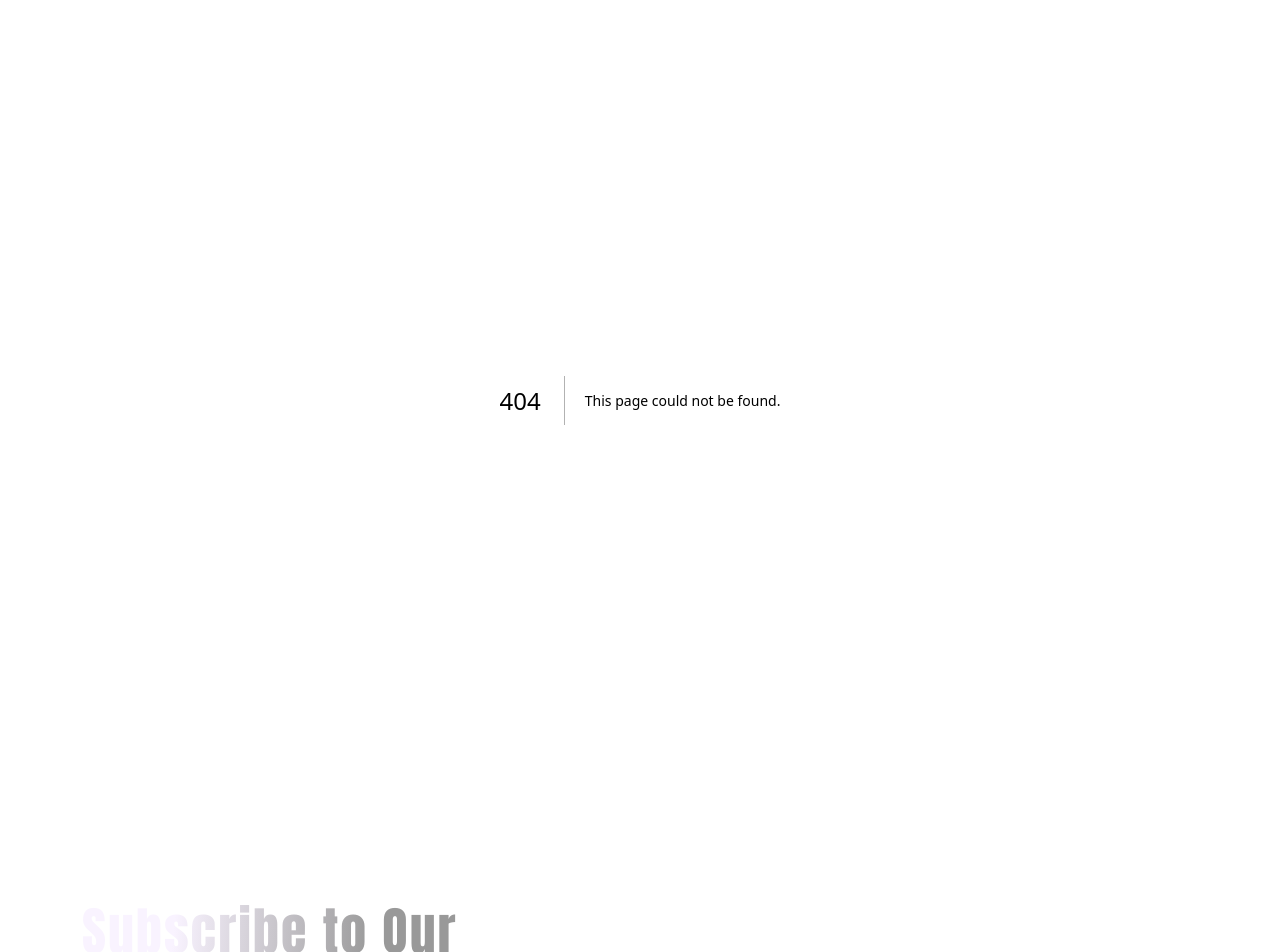
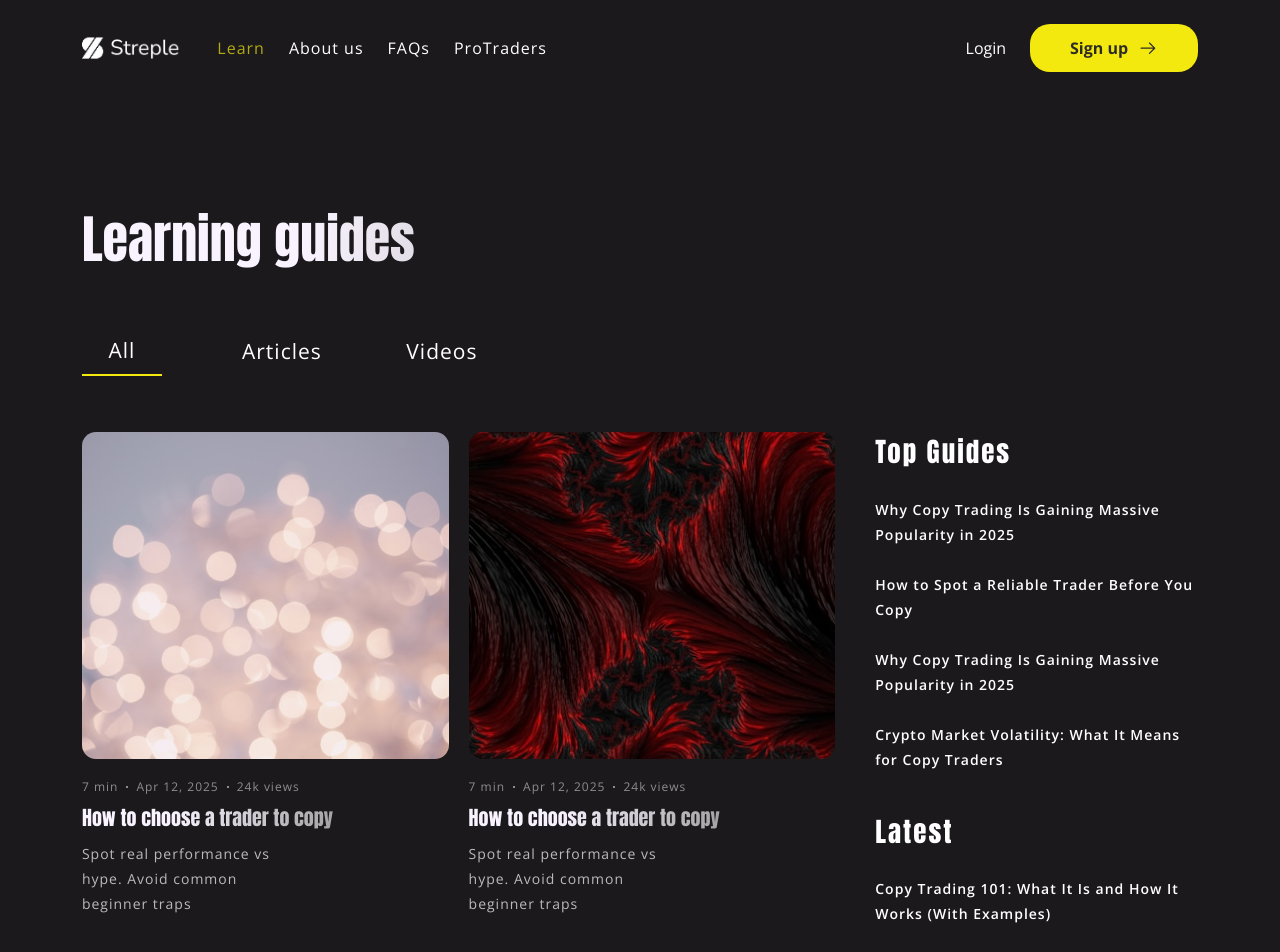
Before and after one commit to streple-labs/streple-website, a Next.js app: page /learn/blog in a window 1280 px wide. Before the commit this address had no page. Shown: the top 952 px of the page. Built offline with nearby package versions, Linux system fonts and the light colour scheme.

Commit message:
Refactor navigation links in the footer and navbar components; update href attributes for improved routing and user navigation experience. Replace static text with dynamic links in the Learn page for better accessibility.

```diff
--- /dev/null
+++ b/app/learn/blog/[article-id]/page.tsx
@@ -0,0 +1,13 @@
+import Navbar from "@/components/navbar/Navbar";
+
+export default function page() {
+  return (
+    <main>
+      <section className="flex flex-col px-4 sm:px-[6.4%] items-center">
+        <div className="mw md:min-h-screen xl:min-h-auto relative overflow-hidden">
+          <Navbar />
+        </div>
+      </section>
+    </main>
+  );
+}
--- /dev/null
+++ b/app/learn/blog/page.tsx
@@ -0,0 +1,152 @@
+import { anton } from "@/app/fonts";
+import Navbar from "@/components/navbar/Navbar";
+import Image from "next/image";
+import Link from "next/link";
+
+export default function page() {
+  return (
+    <main>
+      <section className="flex flex-col px-4 sm:px-[6.4%] items-center">
+        <div className="mw md:min-h-screen xl:min-h-auto relative overflow-hidden">
+          <Navbar />
+
+          <div className="relative flex flex-col my-16 sm:my-24 md:my-32 min-h-screen gap-14">
+            <h1
+              className={`justify-center items-center font-normal leading-[150%] tracking-[2%] text-2xl xs:text-[27px] sm:text-3xl md:text-5xl lg:text-[52px] lg:max-w-[940px] text-gradient-copy-top-traders ${anton.className}`}
+            >
+              Learning guides
+            </h1>
+
+            <div className="flex items-center gap-8 md:gap-[80px]">
+              <p className="text-center min-w-10 md:min-w-20 pb-2 cursor-pointer border-b-[2.5px] border-b-[#F4E90E] text-base md:text-[21px] leading-6 md:leading-8 tracking-[1px] font-normal">
+                All
+              </p>
+              <p className="text-center min-w-10 md:min-w-20 pb-2 cursor-pointer text-base md:text-[21px] leading-6 md:leading-8 tracking-[1px] font-normal">
+                Articles
+              </p>
+              <p className="text-center min-w-10 md:min-w-20 pb-2 cursor-pointer text-base md:text-[21px] leading-6 md:leading-8 tracking-[1px] font-normal">
+                Videos
+              </p>
+            </div>
+
+            <div className="flex flex-col md:flex-row gap-10">
+              <div className="grid grid-cols-1 lg:grid-cols-2 gap-y-20 gap-x-5 w-full md:w-1/2 lg:w-[70%]">
+                {Array.from({ length: 4 }).map((_, i) => (
+                  <Link
+                    href={
+                      "/learn/blog/how-to-choose-the-right-trader-without-getting-burned"
+                    }
+                    className="space-y-5"
+                    key={i}
+                  >
+                    <Image
+                      alt="image"
+                      src={`/trader-${
+                        i == 0 ? 2 : i == 1 ? 3 : i == 2 ? 2 : i == 3 ? 1 : 1
+                      }.jpg`}
+                      width={401}
+                      height={327}
+                      className={`w-full ${
+                        i == 3 ? "h-[372px]" : "h-[327px]"
+                      } object-cover object-center bg-no-repeat rounded-[14px]`}
+                    />
+                    <div className="space-y-2">
+                      <p className="flex gap-2 items-center text-xs leading-4 tracking-[1px] text-white/50">
+                        <span>7 min</span>{" "}
+                        <span className="size-0.5 bg-white/50" />
+                        <span>Apr 12, 2025</span>
+                        <span className="size-0.5 bg-white/50" />
+                        <span>24k views</span>
+                      </p>
+                      <p
+                        className={`${anton.className} text-xl leading-[150%] tracking-[2%] font-normal text-gradient-copy-top-traders`}
+                      >
+                        How to choose a trader to copy
+                      </p>
+                      <p className="text-sm font-normal leading-[25px] tracking-[1px] text-white/70 xl:w-3/5">
+                        Spot real performance vs hype. Avoid common beginner
+                        traps
+                      </p>
+                    </div>
+                  </Link>
+                ))}
+              </div>
+              <div className="flex flex-col gap-10 w-full md:w-1/2 lg:w-[30%]">
+                <div className="space-y-6">
+                  <h4
+                    className={`text-[21px] md:text-[27px] font-normal leading-[150%] tracking-[2px] ${anton.className}`}
+                  >
+                    Top Guides
+                  </h4>
+                  <p className="leading-[25px] font-semibold text-sm tracking-[1px]">
+                    <Link
+                      href={
+                        "/learn/blog/how-to-choose-the-right-trader-without-getting-burned"
+                      }
+                    >
+                      Why Copy Trading Is Gaining Massive Popularity in 2025
+                    </Link>
+                    <br />
+                    <br />
+                    <Link
+                      href={
+                        "/learn/blog/how-to-choose-the-right-trader-without-getting-burned"
+                      }
+                    >
+                      How to Spot a Reliable Trader Before You Copy
+                    </Link>
+                    <br />
+                    <br />
+                    <Link
+                      href={
+                        "/learn/blog/how-to-choose-the-right-trader-without-getting-burned"
+                      }
+                    >
+                      Why Copy Trading Is Gaining Massive Popularity in 2025
+                    </Link>
+                    <br />
+                    <br />
+                    <Link
+                      href={
+                        "/learn/blog/how-to-choose-the-right-trader-without-getting-burned"
+                      }
+                    >
+                      Crypto Market Volatility: What It Means for Copy Traders
+                    </Link>
+                  </p>
+                </div>
+                <div className="space-y-6">
+                  <h4
+                    className={`text-[21px] md:text-[27px] font-normal leading-[150%] tracking-[2px] ${anton.className}`}
+                  >
+                    Latest
+                  </h4>
+                  <p className="leading-[25px] font-semibold text-sm tracking-[1px]">
+                    <Link
+                      href={
+                        "/learn/blog/how-to-choose-the-right-trader-without-getting-burned"
+                      }
+                    >
+                      Copy Trading 101: What It Is and How It Works (With
+                      Examples)
+                    </Link>
+                    <br />
+                    <br />
+                    <Link
+                      href={
+                        "/learn/blog/how-to-choose-the-right-trader-without-getting-burned"
+                      }
+                    >
+                      How to Choose the Right Trader to Copy Without Getting
+                      Burned
+                    </Link>
+                  </p>
+                </div>
+              </div>
+            </div>
+          </div>
+        </div>
+      </section>
+    </main>
+  );
+}
--- a/app/learn/page.tsx
+++ b/app/learn/page.tsx
@@ -130,12 +130,15 @@ export default function page() {
             ))}
           </div>
 
-          <h4 className="text-[#EBF0D5] text-base md:text-2xl font-bold leading-[150%] tracking-[2px] flex items-center justify-center gap-3">
+          <Link
+            href={"/learn/blog"}
+            className="text-[#EBF0D5] text-base md:text-2xl font-bold leading-[150%] tracking-[2px] flex items-center justify-center gap-3"
+          >
             View all
             <span>
               <GoArrowRight size={16} className="text-[#EBF0D5]" />
             </span>
-          </h4>
+          </Link>
         </div>
       </section>
 
--- a/components/footer/Footer.tsx
+++ b/components/footer/Footer.tsx
@@ -103,13 +103,13 @@ export default function Footer() {
                 Products
               </h5>
               <Link
-                href={""}
+                href={"/learn"}
                 className="text-sm leading-[25px] tracking-[1px] "
               >
                 Learn
               </Link>
               <Link
-                href={""}
+                href={"/protraders"}
                 className="text-sm leading-[25px] tracking-[1px] "
               >
                 ProTraders
@@ -128,13 +128,13 @@ export default function Footer() {
                 Company
               </h5>
               <Link
-                href={""}
+                href={"/about-us"}
                 className="text-sm leading-[25px] tracking-[1px] "
               >
                 About us
               </Link>
               <Link
-                href={""}
+                href={"/blog"}
                 className="text-sm leading-[25px] tracking-[1px] "
               >
                 Blog
@@ -147,13 +147,13 @@ export default function Footer() {
                 Legal
               </h5>
               <Link
-                href={""}
+                href={"/privacy-and-policy"}
                 className="text-sm leading-[25px] tracking-[1px] "
               >
                 Privacy and Policy
               </Link>
               <Link
-                href={""}
+                href={"/terms-and-conditions"}
                 className="text-sm leading-[25px] tracking-[1px] "
               >
                 Terms and Conditions
--- a/components/navbar/Navbar.tsx
+++ b/components/navbar/Navbar.tsx
@@ -44,7 +44,9 @@ export default function Navbar() {
                 key={Math.random()}
                 href={item.href}
                 className={`leading-6 tracking-[1px] ${
-                  pathname === item.href ? "text-[#F4E90EB2]" : "text-white"
+                  pathname.startsWith(item.href)
+                    ? "text-[#F4E90EB2]"
+                    : "text-white"
                 }`}
               >
                 {item.label}
```
